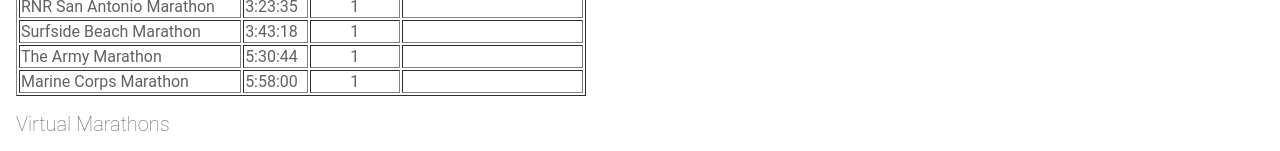
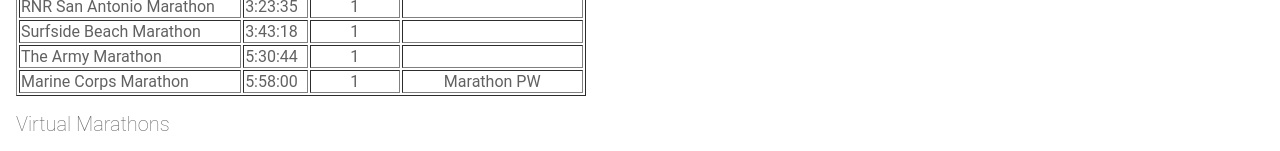
Before and after one commit to gchristie/rungogsrun, an Angular app: page / in a window 1280 px wide. Shown: the part 763-914 px from the top of the page. Built offline with nearby package versions, Linux system fonts and the light colour scheme.

Commit message:
1 file modified

```diff
--- a/src/app/racedata.ts
+++ b/src/app/racedata.ts
@@ -24,7 +24,7 @@ export var racedata =
  , { name:'RNR San Antonio',PR:'3:23:35',count :1,racetype:'Marathon',comment:'' }
  , { name:'Surfside Beach',PR:'3:43:18',count :1,racetype:'Marathon',comment:'' }
  , { name:'The Army',PR:'5:30:44',count :1,racetype:'Marathon',comment:'' }
- , { name:'Marine Corps',PR:'5:58:00',count :1,racetype:'Marathon',comment:'' }
+ , { name:'Marine Corps',PR:'5:58:00',count :1,racetype:'Marathon',comment:'Marathon PW' }
  //Virtual Marathons
  , { name:'Boston',PR:'',count:1,racetype:'VirtualMarathon',comment:''  }
  , { name:'London',PR:'',count:1,racetype:'VirtualMarathon',comment:''  }
```
